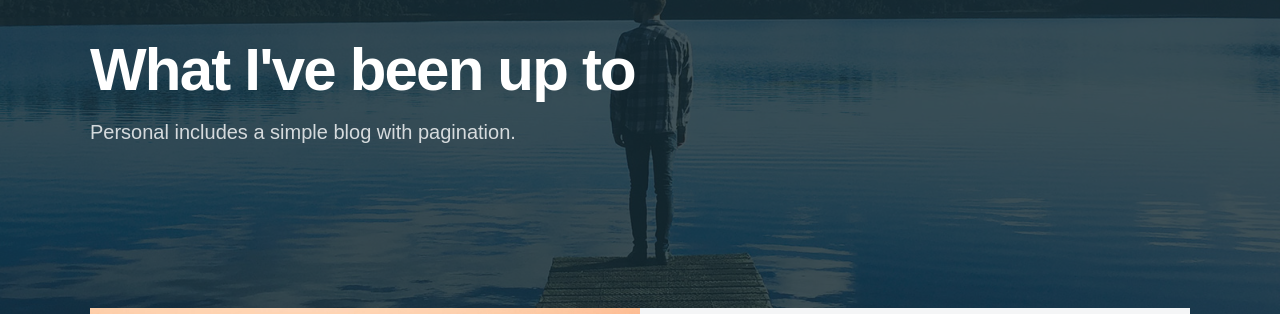
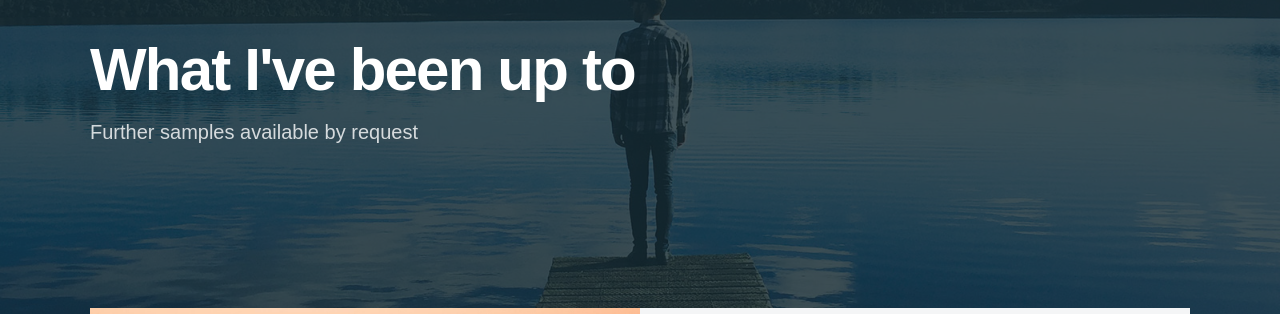
Before and after one commit to emilyrushton/emilyrushton.github.io, a Jekyll site: the page built from blog/index.html, in a window 1280 px wide. Shown: the part 221-535 px from the top of the page. Built offline with Jekyll 4.4.1, drawn with Linux system fonts in a browser that asks for light colours; nearby versions of some CDN libraries; some web fonts are replaced; the list of posts is cut into pages by our own code.

Commit message:
Update index.html

```diff
--- a/blog/index.html
+++ b/blog/index.html
@@ -1,7 +1,7 @@
 ---
 layout: default
-title: Blog
-description: Personal includes a simple blog with pagination.
+title: Samples
+description: See samples of projects I've worked
 featured_image: /images/demo/blog.jpg
 ---
 
@@ -14,7 +14,7 @@
 	<div class="wrap">
 
 		<h1>What I've been up to</h1>
-		<p>Personal includes a simple blog with pagination.</p>
+		<p>Further samples available by request</p>
 
 	</div>
 
```
